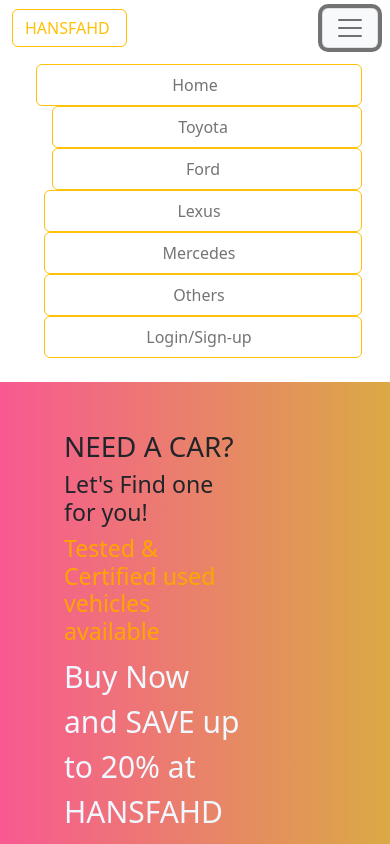
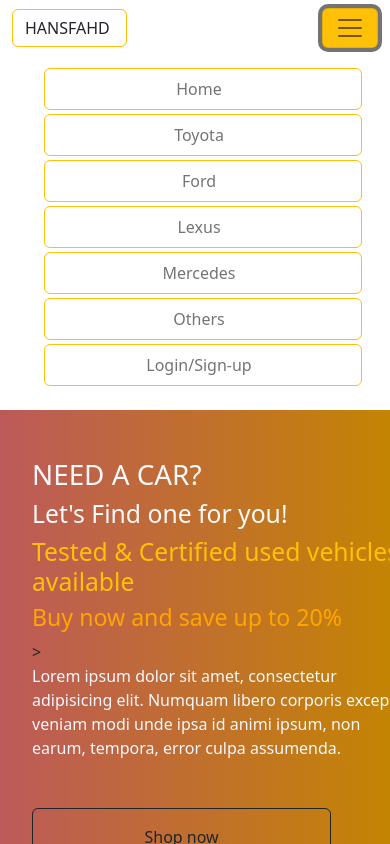
Before and after one commit to Sasuke190/Hansfahd-ventures, a plain HTML site: page index.html in a window 390 px wide. Both pictures are taken after a click on the button 350 px from the left and 28 px from the top of the page. Shown: the top 844 px of the page. Drawn offline with nearby package versions, Linux system fonts and the light colour scheme.

Commit message:
media query

```diff
--- a/index.html
+++ b/index.html
@@ -8,40 +8,40 @@
     <link rel="stylesheet" href="style.css">
     <link rel="stylesheet" href="	https://cdn.jsdelivr.net/npm/bootstrap@5.2.0/dist/css/bootstrap.min.css">
     </head>
-<body>
+<body class="">
 
 
-    <nav class="navbar navbar-expand-md  ">
+    <nav class="navbar navbar-expand-md">
         <div class="container-fluid">
-            <a class="btn btn-outline-warning pe-3" href="./index.html"> HANSFAHD</a>
-            <button class="navbar-toggler bg-light" type="button" data-bs-toggle="collapse" data-bs-target="#collapsibleNavbar">
+            <a class="btn btn-outline-warning text-dark pe-3" href="./index.html"> HANSFAHD</a>
+            <button class="navbar-toggler bg-warning" type="button" data-bs-toggle="collapse" data-bs-target="#collapsibleNavbar">
                 <span class="navbar-toggler-icon"></span>
             </button>
         <div class="collapse navbar-collapse" id="collapsibleNavbar">
             <ul class="navbar-nav  p-3">
                 <li class="nav-item">
-                    <a class="nav-link -warning ms-2 pe-2 btn btn-outline-warning" href="./index.html">Home</a>
+                    <a class="nav-link  ms-3 pe-2 mt-1 btn btn-outline-warning" href="./index.html">Home</a>
                 </li>
 
                 <li>
-                    <a class="nav-link  ms-4 pe-2 btn btn-outline-warning" href="./Toyota.html">Toyota</a>
+                    <a class="nav-link  ms-3 pe-2 mt-1 btn btn-outline-warning" href="./Toyota.html">Toyota</a>
                 </li>
                 <li>
-                    <a class="nav-link  ms-4 pe-2 btn btn-outline-warning" href="./Ford.html">Ford</a>
+                    <a class="nav-link  ms-3 pe-2 mt-1 btn btn-outline-warning" href="./Ford.html">Ford</a>
                 </li>
                 <li>
-                    <a class="nav-link   ms-3 pe-2 btn btn-outline-warning" href="./Lexus.html">Lexus</a>
+                    <a class="nav-link   ms-3 pe-2 mt-1 btn btn-outline-warning" href="./Lexus.html">Lexus</a>
                 </li>
                 <li>
-                    <a class="nav-link   ms-3 pe-2 btn btn-outline-warning" href="./Mercedes.html">Mercedes</a>
+                    <a class="nav-link   ms-3 pe-2 mt-1 btn btn-outline-warning" href="./Mercedes.html">Mercedes</a>
                 </li>
 
                 <li>
-                    <a class="nav-link  ms-3 pe-2 btn btn-outline-warning" href="./Others.html">Others</a>
+                    <a class="nav-link  ms-3 pe-2 mt-1 btn btn-outline-warning" href="./Others.html">Others</a>
                 </li>
 
                 <li>
-                    <a class="nav-link ms-3 pe-2 btn btn-outline-warning" href="./Login.html">Login/Sign-up</a>
+                    <a class="nav-link ms-3 pe-2 mt-1 btn btn-outline-warning" href="./Login.html">Login/Sign-up</a>
                 </li>
             </ul>
         </div>
@@ -57,12 +57,13 @@
 
     <div class="home-content">
         <div class="Car-content">
-            <h1 class=" ">NEED A CAR?</h1>
-            <h3 class="text-dark">Let's Find one for you!</h3>
-            <h3>Tested & Certified used vehicles available</h3>
+            <h1 class="text-light">NEED A CAR?</h1>
+            <h2 class="text-light">Let's Find one for you!</h2>
+            <h2 class="text-warning">Tested & Certified used vehicles available</h2>
 
-            <p class=""> Buy Now and SAVE up to 20% at HANSFAHD</p>
-            <a href="./Toyota.html"  class="btn btn-outline-dark w-50 p-3 mt-2">Shop now</a>
+            <h3 class="para pe-2"> Buy now and save up to 20%</h3>>
+            <p class="para">Lorem ipsum dolor sit amet, consectetur adipisicing elit. Numquam libero corporis excep veniam modi unde ipsa id animi ipsum, non earum, tempora, error culpa assumenda.</p>
+            <a href="./Toyota.html"  class="btn btn-outline-dark btn-start p-3  ">Shop now</a>
         </div>
 
         <div class="hero-image">
--- a/style.css
+++ b/style.css
@@ -1,11 +1,17 @@
 @import url('https://fonts.googleapis.com/css2?family=Poppins:wght@200;400&display=swap');
+body{
+    box-sizing: border-box;
+    margin: 0;
+    padding: 0;
+}
+
 .Home{
     background-repeat: no-repeat;
     background-size: cover;
     height: auto;
     margin: 0;
     padding: 0;
-    background: linear-gradient(to right, #f40559a9, #dba945);
+    background: linear-gradient(to right, #9b0606a9, #c48403);
 }
 
 .home-content{
@@ -20,18 +26,9 @@
     margin-top:3rem ;
 }
 
-.Pick{
-    color: black;
-    text-align: center;
-}
 ul{
-    /* float: right; */
     display: flex;
     list-style: none;
-}
-
-li:hover{
-    text-decoration: underline;
 }
 
 .Contact{
@@ -40,7 +37,7 @@ li:hover{
 .home-content{
     display: flex;
     flex-direction: row;
-    font-size: 30px;
+    /* font-size: 30px; */
 }
 .Car-content{
     padding-left: 1rem;
@@ -62,6 +59,12 @@ li:hover{
     border-bottom-left-radius: 20%;
 }
 
+.logo-img:hover{
+    background-color: #54432151;
+    opacity: .6;
+    border: 2px dotted whitesmoke;
+}
+
 h3{
     color: orange;
 }
@@ -74,17 +77,22 @@ a{
     text-decoration: none;
 }
 
+.btn-start{
+    width: 50%;
+    margin-top: 2rem;
+}
+
 .Car-logo{
 display: flex;
 flex-direction: row;
 }
 
 .logo-img{
-    padding: 3rem;
+    padding: 2rem;
 }
 
 .logo-img img{
-    width: 100px;
+    width: 80px;
 }
 
 .Car-logo{
@@ -92,15 +100,26 @@ flex-direction: row;
 }
 
 /* Media Query */
-@media (max-width:768px) {
+@media (max-width:678px) {
     .home-content{
         display: flex;
         flex-direction: column;
     }
 
+    .Car-content{
+        width: 100%;
+        margin-left: 1rem;
+    }
+
+    .hero-image{
+        width: 100%;
+        margin-left: 1rem;
+    }
+
     .Car-logo{
         display: flex;
-        flex-direction: column;
+        flex-direction: row;
+        flex-wrap: wrap;
         justify-content: center;
         align-items: center;
     }
@@ -109,9 +128,17 @@ flex-direction: row;
         padding: 1rem;
     }
 
+
     .hero-image>img{
-        display: none;
+        width: 90%;
+        border-bottom-right-radius: 0%;
+        border-bottom-left-radius: 0%;
     }
 
-
+    .btn-start{
+        width: 80%;
+        display: flex;
+        justify-content: center;
+        align-items: center;
+    }
 }
```
